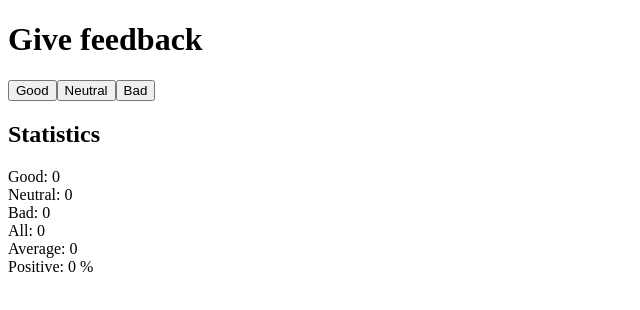
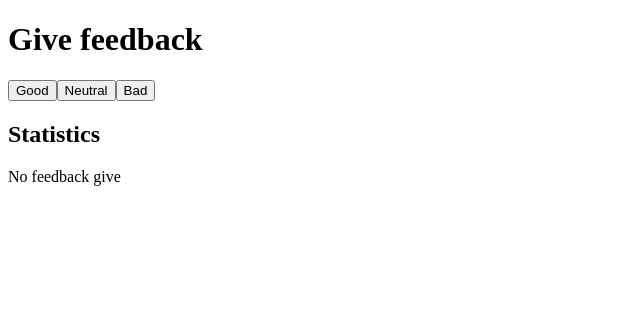
Before and after one commit to jdelacruzv/fullstackopen2022, a React (Create React App) app in the folder part1/unicafe/: page / in a window 1280 px wide. Shown: the top 310 px of the page, without its empty margins (0-640 px from the left). Built offline with nearby package versions, Linux system fonts and the light colour scheme.

Commit message:
four step completed

```diff
--- a/part1/unicafe/src/App.js
+++ b/part1/unicafe/src/App.js
@@ -2,9 +2,11 @@ import { useState } from "react";
 
 const Button = ({ handleClick, text }) => <button onClick={handleClick}>{text}</button>;
 
-const Statistics = (props) => (
+const Statistics = (props) => {
+	if (!props.all) return <p>No feedback give</p>;
+
+	return (
 		<div>
-		<h2>Statistics</h2>
 			<div>Good: {props.good}</div>
 			<div>Neutral: {props.neutral}</div>
 			<div>Bad: {props.bad}</div>
@@ -12,7 +14,8 @@ const Statistics = (props) => (
 			<div>Average: {props.average}</div>
 			<div>Positive: {props.positive} %</div>
 		</div>
-);
+	)
+};
 
 const App = () => {
   const [good, setGood] = useState(0);
@@ -29,6 +32,7 @@ const App = () => {
 			<Button handleClick={() => setGood(good + 1)} text="Good" />
 			<Button handleClick={() => setNeutral(neutral + 1)} text="Neutral" />
 			<Button handleClick={() => setBad(bad + 1)} text="Bad" />
+			<h2>Statistics</h2>
 			<Statistics
 				good={good}
 				neutral={neutral}
```
Lines whose indentation alone changed are shown as unchanged.
